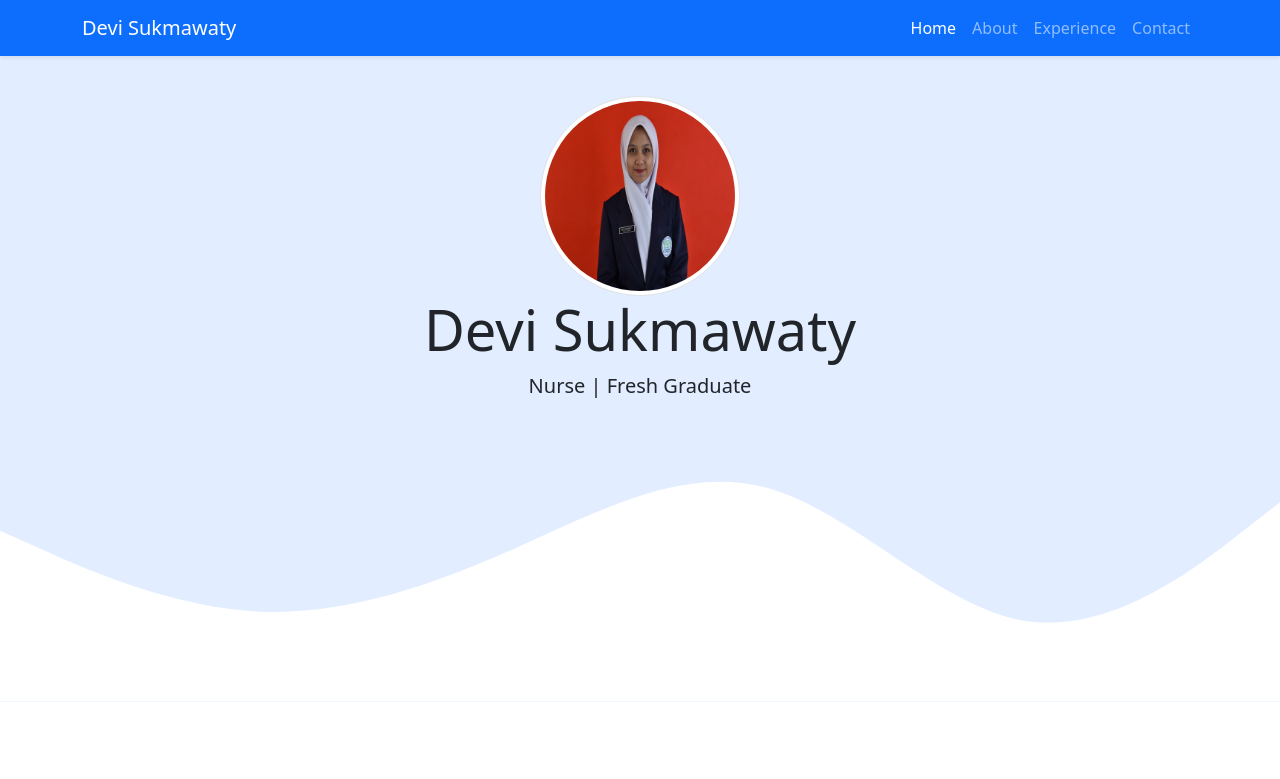
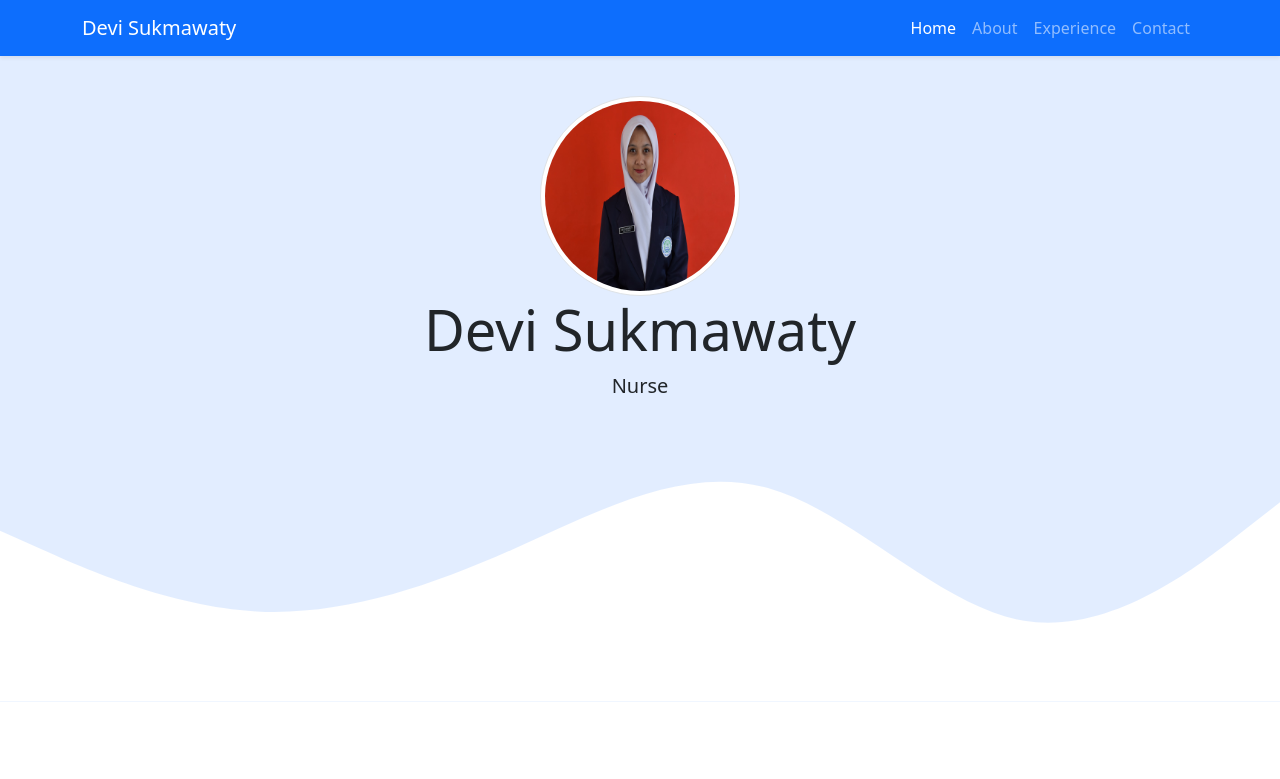
Before and after one commit to suryangh/suryangh.github.io, a plain HTML site: page index.html in a window 1280 px wide. Shown: the top 779 px of the page. Drawn offline with nearby package versions, Linux system fonts and the light colour scheme.

Commit message:
mengubah text

```diff
--- a/index.html
+++ b/index.html
@@ -45,7 +45,7 @@
     <section class="jumbotron text-center">
       <img src="img/Devi.JPG" alt="Devi" width="200" class="rounded-circle img-thumbnail" />
       <h1 class="display-4">Devi Sukmawaty</h1>
-      <p class="lead">Nurse | Fresh Graduate</p>
+      <p class="lead">Nurse</p>
       <svg xmlns="http://www.w3.org/2000/svg" viewBox="0 0 1440 320">
         <path
           fill="#ffffff"
```
